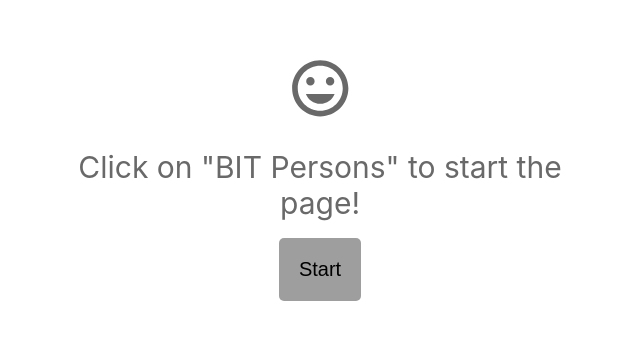
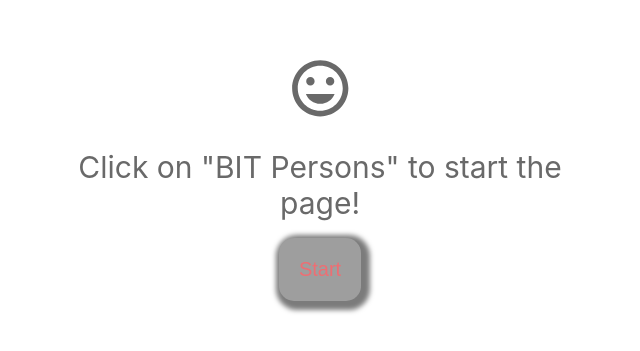
Before and after one commit to rada-ii/React-People, a React (Create React App) app: page / in a window 1280 px wide. Shown: the part 221-572 px from the top of the page, without its empty margins (320-960 px from the left). Built offline with nearby package versions, Linux system fonts and the light colour scheme; no server answers.

Commit message:
style changes

```diff
--- a/src/App.css
+++ b/src/App.css
@@ -338,13 +338,17 @@ a {
 
 .btn {
   padding: 20px;
-  border-radius: 5px;
+  border-radius: 15px;
   font-size: 20px;
   border: none;
   background-color: #9e9e9e;
+  color: #ee6e73;
+  box-shadow: 3px 3px 5px 6px #7b7b7b;
 }
 
 .btn:hover {
-  background-color: #696969;
+  background-color: #ee6e73;
   color: #fff;
+  border-radius: 40px;
+  box-shadow: 3px 3px 5px 6px #ccc;
 }
```
